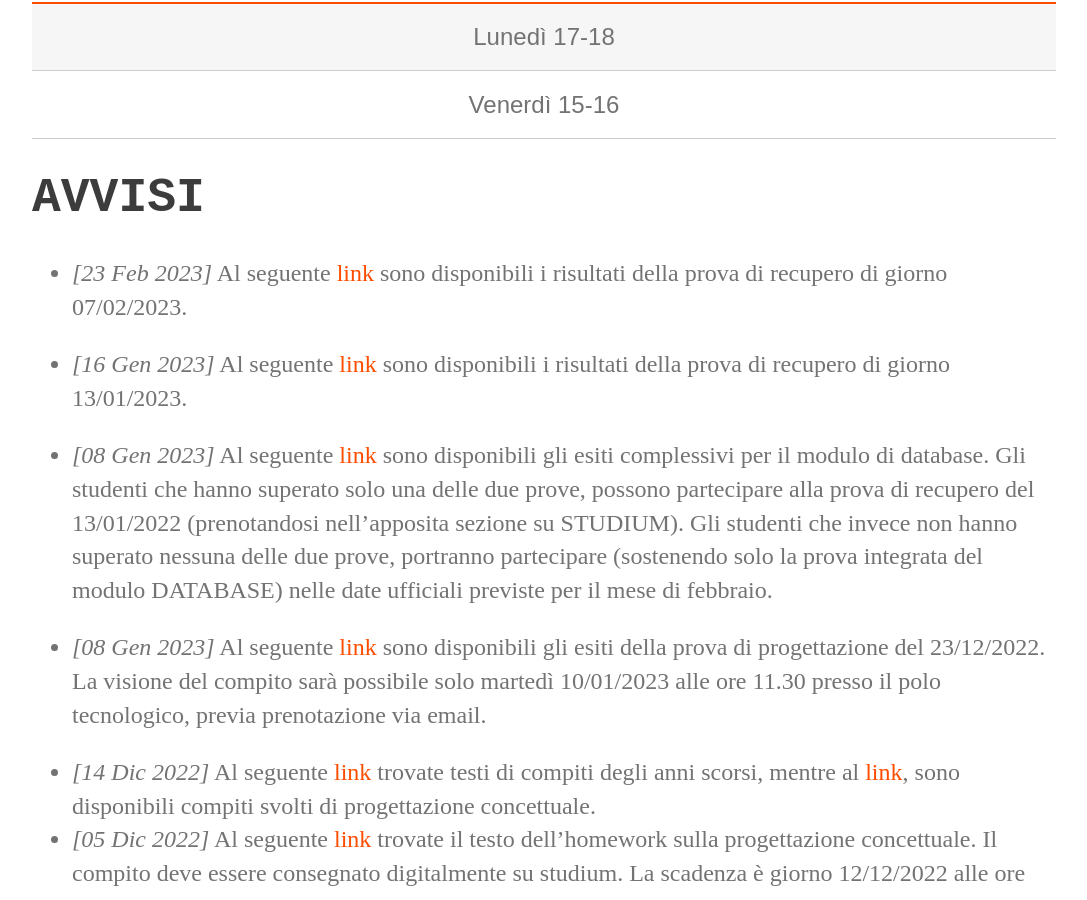
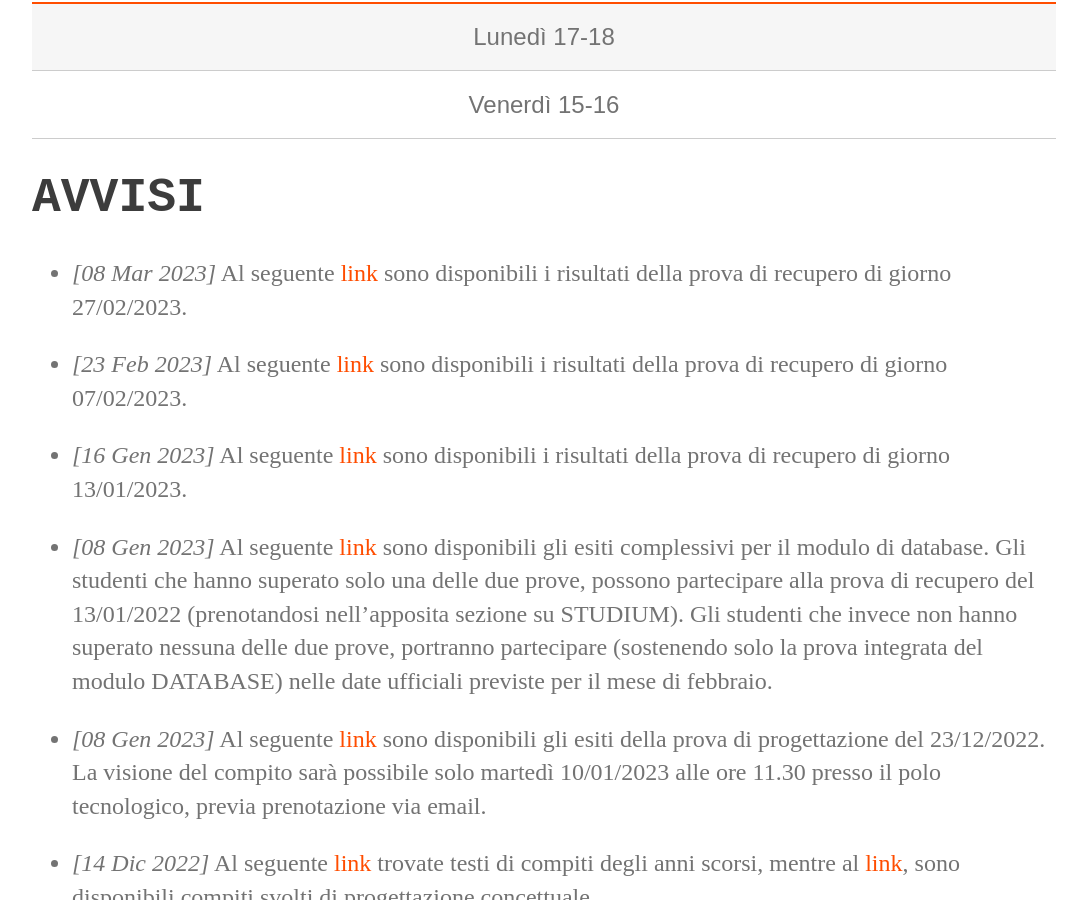
Before and after one commit to perceivelab/database-course, a Jekyll site: the page built from index.md, in a window 1280 px wide and 900 px high, scrolled down 507 px. Shown: the whole window, without its empty margins (96-1183 px from the left). Built offline with Jekyll 4.4.1, drawn with Linux system fonts in a browser that asks for light colours.

Commit message:
Update index.md

```diff
--- a/index.md
+++ b/index.md
@@ -20,6 +20,8 @@ layout: default
 
 
 # AVVISI
+
+- *[08 Mar 2023]* Al seguente [link](https://drive.google.com/file/d/1Zt-I9nKPLhPFbJQPxJ9307QsLIWWx4-f/view?usp=sharing) sono disponibili i risultati della prova di recupero di giorno 27/02/2023.
 
 - *[23 Feb 2023]* Al seguente [link](https://drive.google.com/file/d/1C-luvjZWJW3GWAmUKn-7mWZoLEuh2kXl/view?usp=sharing) sono disponibili i risultati della prova di recupero di giorno 07/02/2023.
 
```
